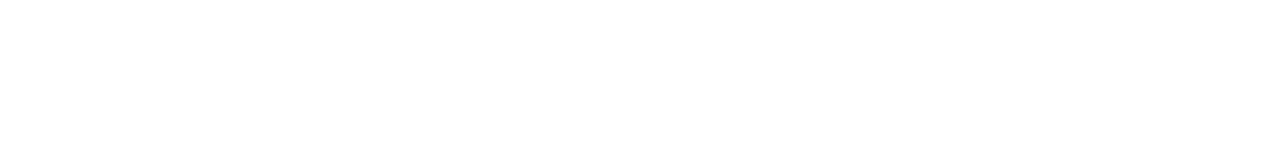
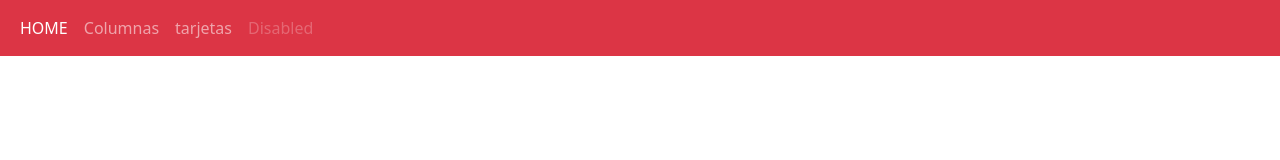
Before and after one commit to josuedmg77/mi-pagina, a plain HTML site: page index.html in a window 1280 px wide. Drawn offline with nearby package versions, Linux system fonts and the light colour scheme.

Commit message:
creacion del nav

```diff
--- a/index.html
+++ b/index.html
@@ -4,8 +4,35 @@
     <meta charset="UTF-8">
     <meta name="viewport" content="width=device-width, initial-scale=1.0">
     <title>Document</title>
+    <!-- Latest compiled and minified CSS -->
+<link href="https://cdn.jsdelivr.net/npm/bootstrap@5.3.8/dist/css/bootstrap.min.css" rel="stylesheet">
+
+<!-- Latest compiled JavaScript -->
+<script src="https://cdn.jsdelivr.net/npm/bootstrap@5.3.8/dist/js/bootstrap.bundle.min.js"></script>
 </head>
+
 <body>
+<nav class="navbar navbar-expand-sm bg-danger navbar-dark">
+  <div class="container-fluid">
+    <ul class="navbar-nav">
+      <li class="nav-item">
+        <a class="nav-link active" href="index.html">HOME</a>
+      </li>
+      <li class="nav-item">
+        <a class="nav-link" href="#">Columnas</a>
+      </li>
+      <li class="nav-item">
+        <a class="nav-link" href="#">tarjetas</a>
+      </li>
+      <li class="nav-item">
+        <a class="nav-link disabled" href="#">Disabled</a>
+      </li>
+    </ul>
+  </div>
+</nav>
+
+
 
 </body>
+
 </html>
```
